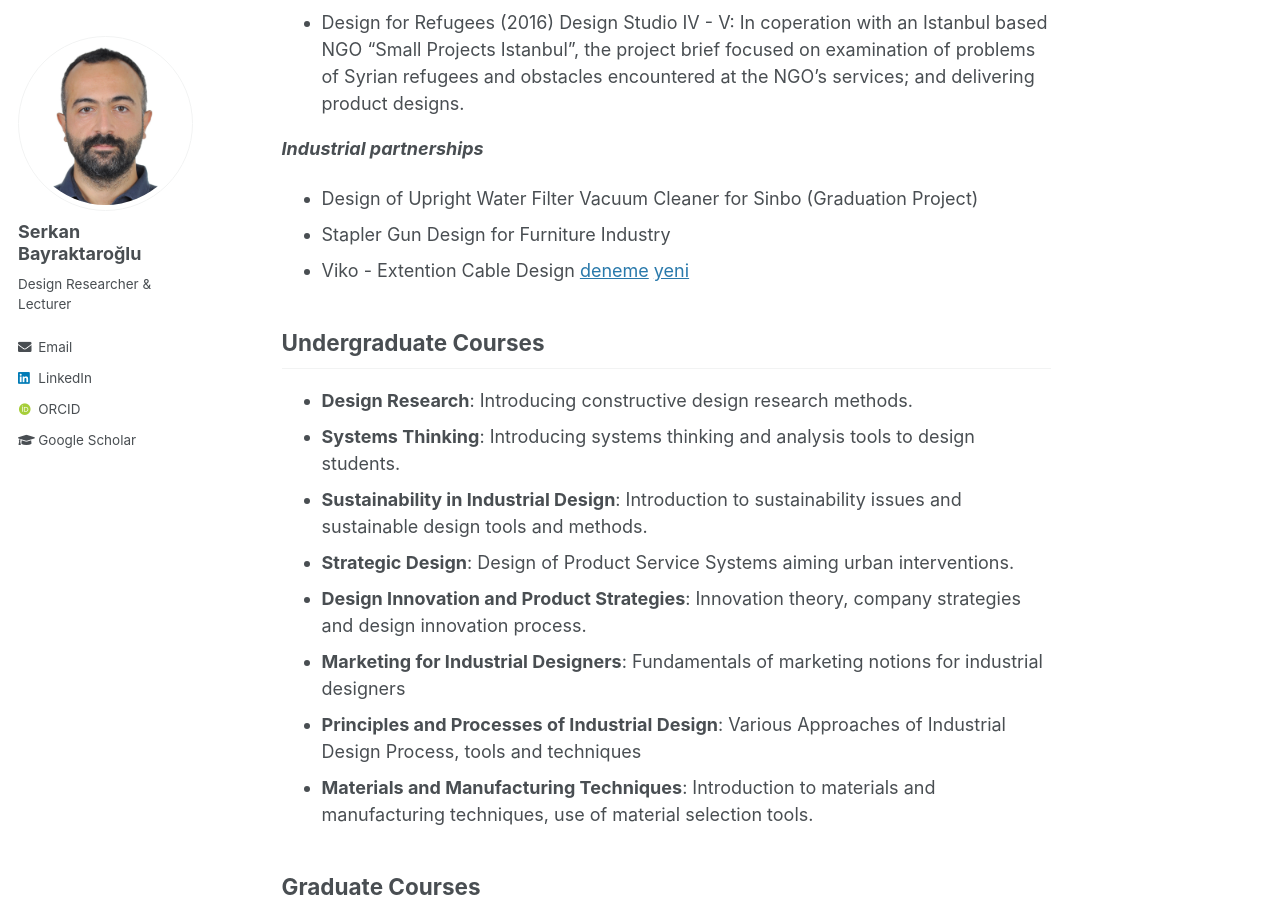
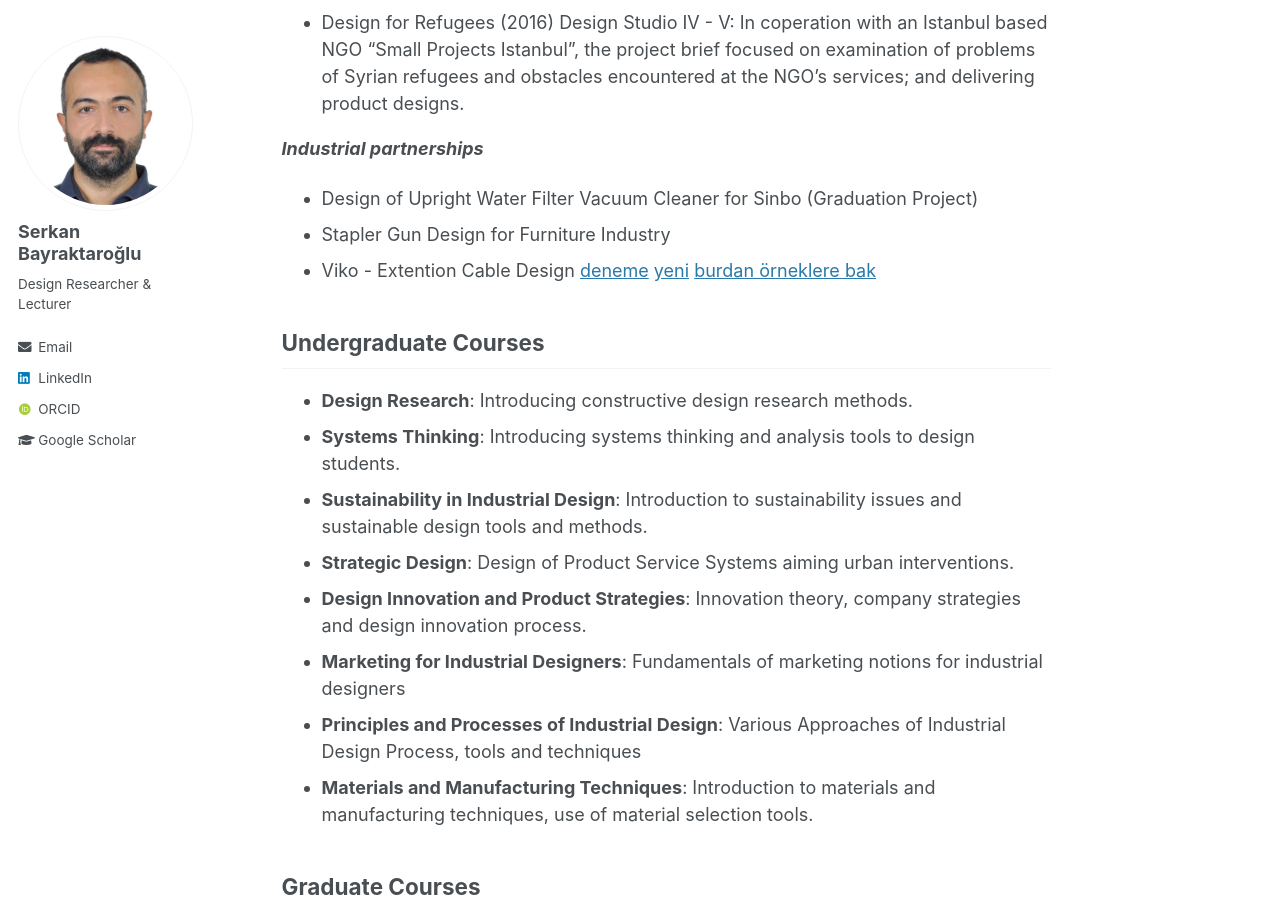
Before and after one commit to serkanbayraktaroglu/serkanbayraktaroglu.github.io, a Jekyll site: the page built from _pages/teaching.md, in a window 1280 px wide and 900 px high, scrolled down 974 px. Built offline with Jekyll 4.4.1, drawn with Linux system fonts in a browser that asks for light colours; some web fonts are replaced.

Commit message:
Update teaching.md

```diff
--- a/_pages/teaching.md
+++ b/_pages/teaching.md
@@ -25,6 +25,7 @@ Semester long design project involving user research, design and development of
 - Stapler Gun Design for Furniture Industry
 - Viko - Extention Cable Design [deneme](/pdp.png)
 [yeni](images/teaching/pdp.png)
+[burdan örneklere bak](/teaching-material)
 
 ##  Undergraduate Courses
 
```
